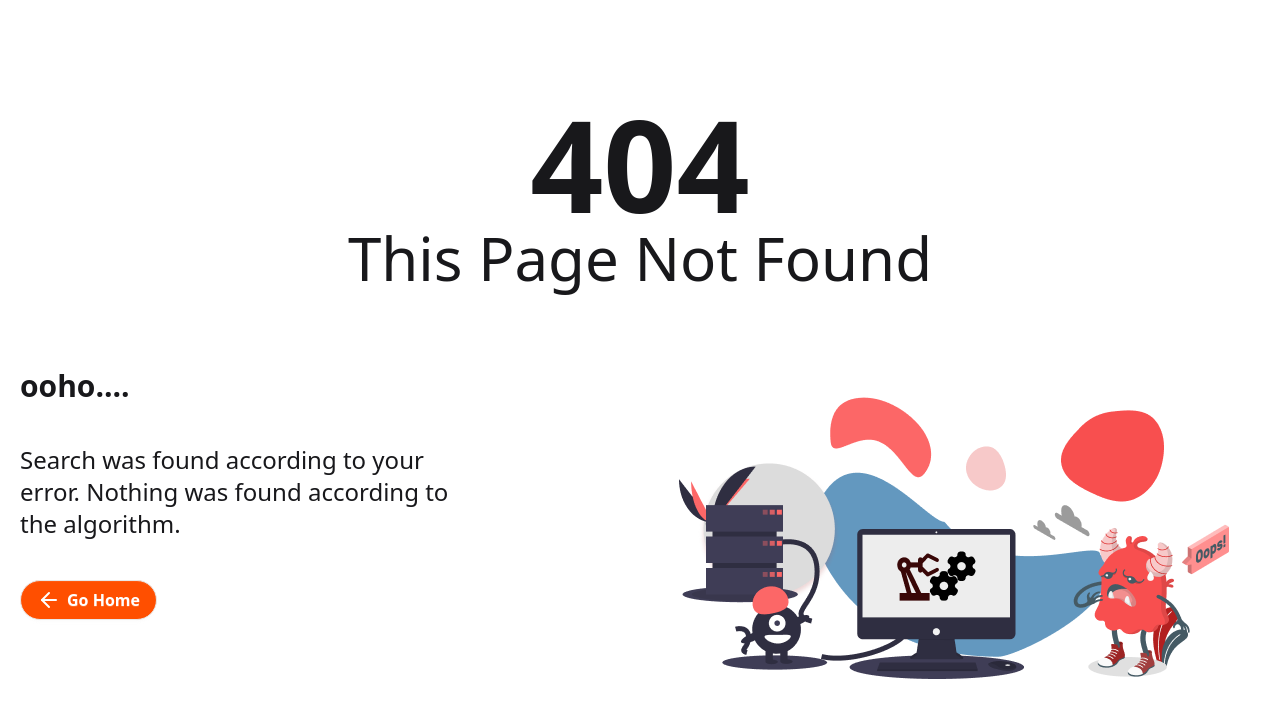
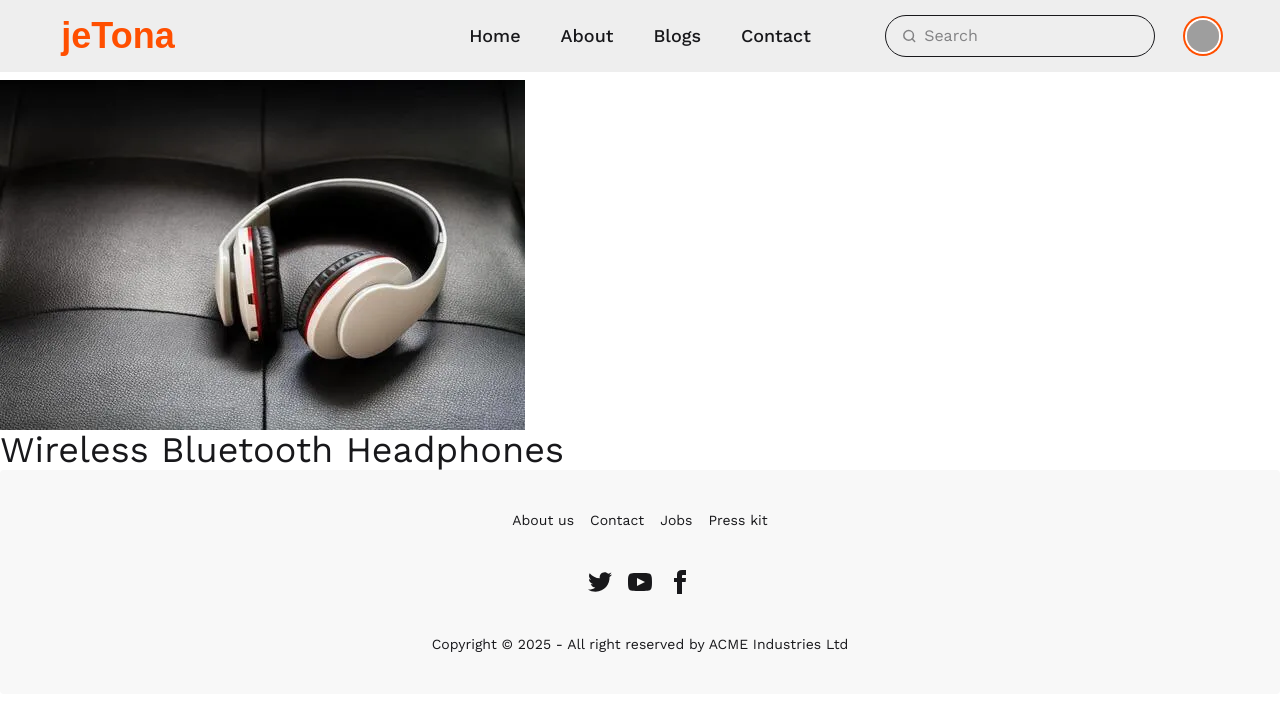
Before and after one commit to AhmedSami019/jetona-e-commerce-web-app, a React (Vite) app: page /productDetails/1 in a window 1280 px wide. Before the commit this address had no page. Shown: the top 718 px of the page. Built offline with nearby package versions, Linux system fonts and the light colour scheme; grey boxes are pictures that could not be loaded; a web font is replaced by a local one.

Commit message:
product details page in proccess

```diff
--- a/public/product.json
+++ b/public/product.json
@@ -85,7 +85,7 @@
     "stock": 50,
     "rating": 4.6,
     "description": "Mechanical keyboard with blue switches, RGB lighting, and detachable wrist rest.",
-    "image": "../src/assets/products-image/mechanicaleyboards-2048px-1360.jpg"
+    "image": "../src/assets/products-image/mechanicalkeyboards-2048px-1360.jpg"
   },
   {
     "id": 9,
--- a/src/Components/Product/Product.tsx
+++ b/src/Components/Product/Product.tsx
@@ -1,10 +1,10 @@
 import { Star } from "lucide-react";
+import { NavLink } from "react-router";
 
 const Product = ({ product }) => {
-  console.log(product);
-  const { name, price, rating, description, image } = product;
+  const { id, name, price, rating, description, image } = product;
   return (
-    <div className="card bg-base-100 shadow-sm">
+    <NavLink to={`/productDetails/${id}`} className="card bg-base-100 shadow-sm">
       <figure className="w-full h-60">
         <img
           src={image}
@@ -22,7 +22,7 @@ const Product = ({ product }) => {
           <button className="btn btn-main">Buy Now</button>
         </div>
       </div>
-    </div>
+    </NavLink>
   );
 };
 
--- /dev/null
+++ b/src/Pages/ProductsDetails/ProductsDetails.tsx
@@ -0,0 +1,30 @@
+import React, { useEffect, useState } from 'react';
+import { useParams } from 'react-router';
+
+const ProductsDetails = () => {
+    // this is id form loader of route
+    const {productId} = useParams()
+    const [product, setProduct] = useState({})
+
+    useEffect(()=>{
+        fetch("/product.json")
+        .then(res => res.json())
+        .then(data => {
+            if (!productId) return;
+            const id = parseInt(productId, 10);
+            const item = data.find((item: any) => item.id === id)
+            setProduct(item)
+        })
+    }, [productId])
+
+    const {name, category, price, stoke, ratting, description, image} = product
+
+    return (
+        <div className='mt-20'>
+            <img src={image} alt="" />
+            <h2 className='text-4xl'>{name}</h2>
+        </div>
+    );
+};
+
+export default ProductsDetails;
--- a/src/Routes/Router.tsx
+++ b/src/Routes/Router.tsx
@@ -5,6 +5,7 @@ import About from "../Pages/About/About";
 import Blogs from "../Pages/Blogs/Blogs";
 import Contact from "../Pages/Contact/Contact";
 import Error from "../Pages/Error/Error";
+import ProductsDetails from "../Pages/ProductsDetails/ProductsDetails";
 
 export const router = createBrowserRouter([
   {
@@ -28,6 +29,11 @@ export const router = createBrowserRouter([
         path: "contact",
         Component: Contact,
       },
+      {
+        path: "productDetails/:productId",
+        loader: ()=> fetch('/product.json'),
+        Component: ProductsDetails
+      }
     ],
   },
 ]);
```
